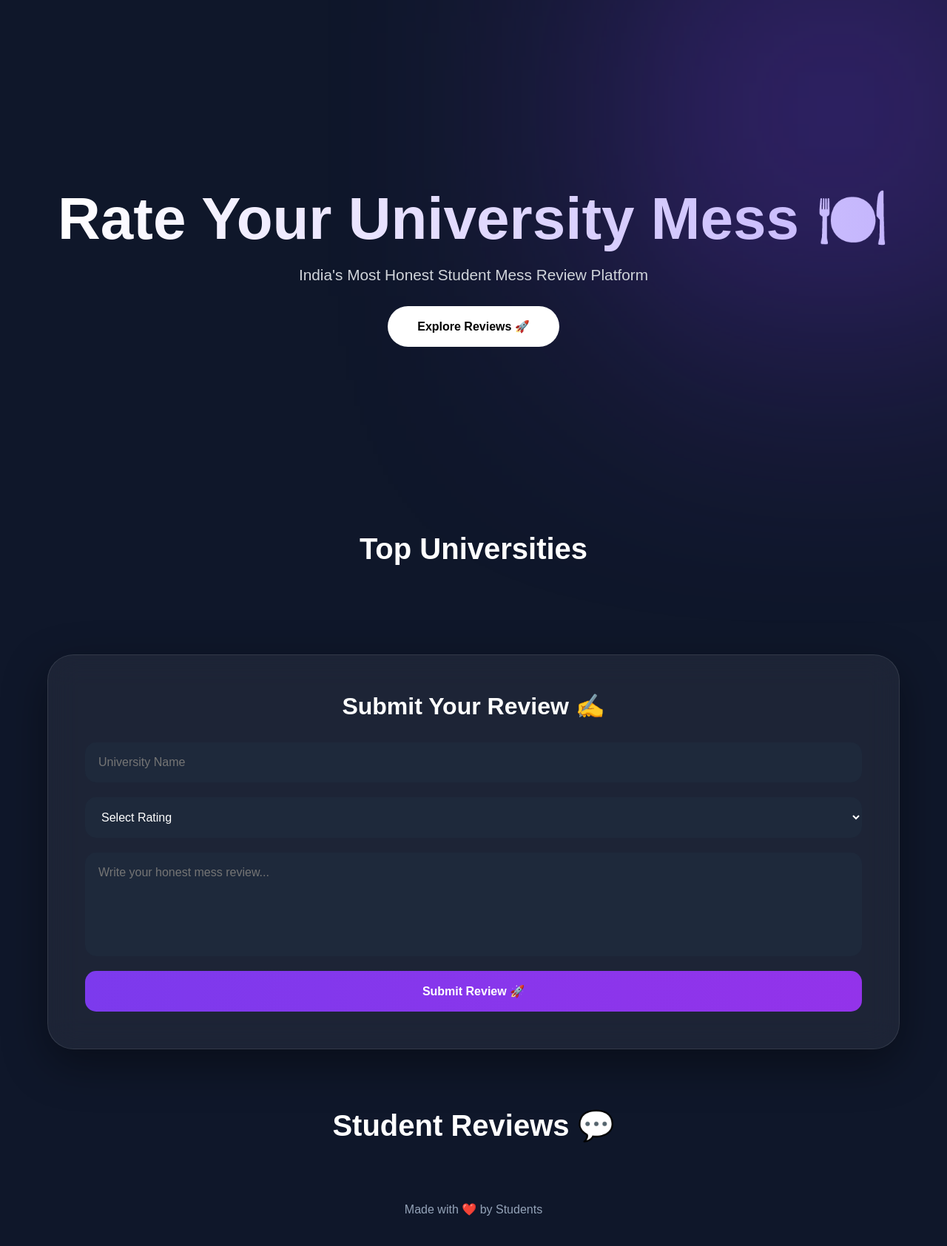
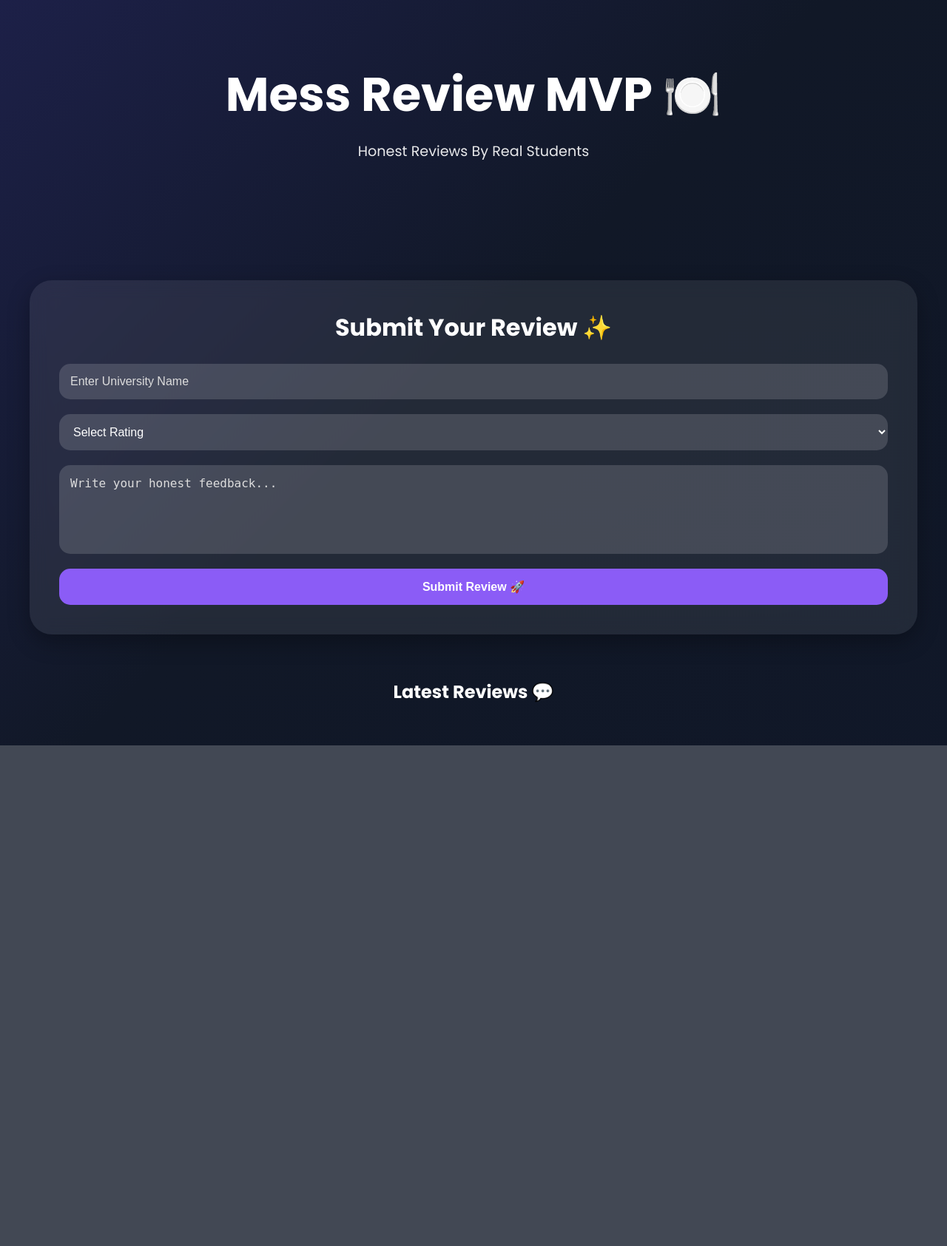
Before and after one commit to gv545312-glitch/mess-review-mvp, a Flask app: template templates/index.html in a window 1280 px wide. Shown: the whole page at 74% size. After the commit the page ends 1008 px from the top, so only its background shows below. Run offline with Flask 3, Linux system fonts and the light colour scheme; the template is opened without the code that fills it, so the values that code supplies are empty.

Commit message:
ultimate premium ui

```diff
--- a/templates/index.html
+++ b/templates/index.html
@@ -1,9 +1,12 @@
 <!DOCTYPE html>
 <html lang="en">
 <head>
-    <meta charset="UTF-8">
-    <meta name="viewport" content="width=device-width, initial-scale=1.0">
+    <meta charset="UTF-8" />
+    <meta name="viewport" content="width=device-width, initial-scale=1.0"/>
+
     <title>Mess Review MVP</title>
+
+    <link href="https://fonts.googleapis.com/css2?family=Poppins:wght@300;400;500;600;700&display=swap" rel="stylesheet">
 
     <style>
 
@@ -11,138 +14,105 @@
             margin:0;
             padding:0;
             box-sizing:border-box;
+        }
+
+        html{
             scroll-behavior:smooth;
-            font-family:Arial, sans-serif;
         }
 
         body{
-            background:#0f172a;
+            font-family:'Poppins',sans-serif;
+            background: linear-gradient(-45deg,#0f172a,#111827,#312e81,#7c3aed);
+            background-size:400% 400%;
+            animation: gradientBG 12s ease infinite;
             color:white;
-            overflow-x:hidden;
+            min-height:100vh;
+            padding:30px;
         }
 
-        .bg-blur{
-            position:fixed;
-            width:500px;
-            height:500px;
-            background:#7c3aed;
-            filter:blur(180px);
-            top:-100px;
-            right:-100px;
-            z-index:-1;
-            opacity:0.5;
+        @keyframes gradientBG{
+            0%{background-position:0% 50%;}
+            50%{background-position:100% 50%;}
+            100%{background-position:0% 50%;}
+        }
+
+        .hero{
+            text-align:center;
+            margin-bottom:50px;
+            padding:50px 20px;
+        }
+
+        .hero h1{
+            font-size:4rem;
+            margin-bottom:15px;
+            font-weight:700;
+        }
+
+        .hero p{
+            font-size:1.2rem;
+            opacity:0.9;
         }
 
         .container{
-            width:90%;
-            max-width:1300px;
+            max-width:1200px;
             margin:auto;
         }
 
-        /* HERO */
-
-        .hero{
-            min-height:90vh;
-            display:flex;
-            flex-direction:column;
-            justify-content:center;
-            align-items:center;
-            text-align:center;
-        }
-
-        .hero h1{
-            font-size:5rem;
-            line-height:1.1;
-            margin-bottom:20px;
-            background:linear-gradient(to right,#ffffff,#c4b5fd);
-            -webkit-background-clip:text;
-            -webkit-text-fill-color:transparent;
-        }
-
-        .hero p{
-            font-size:1.3rem;
-            color:#d1d5db;
-            margin-bottom:30px;
-        }
-
-        .hero-btn{
-            padding:18px 40px;
-            border:none;
-            border-radius:50px;
-            background:white;
-            color:black;
-            font-weight:bold;
-            font-size:1rem;
-            cursor:pointer;
-            transition:0.3s;
-        }
-
-        .hero-btn:hover{
-            transform:scale(1.08);
-        }
-
-        /* UNIVERSITY SECTION */
-
-        .section-title{
-            font-size:2.5rem;
-            margin-bottom:40px;
-            text-align:center;
-        }
-
-        .card-grid{
+        .university-grid{
             display:grid;
             grid-template-columns:repeat(auto-fit,minmax(250px,1fr));
-            gap:30px;
-            margin-bottom:80px;
+            gap:25px;
+            margin-bottom:60px;
         }
 
         .card{
-            position:relative;
+            background:rgba(255,255,255,0.1);
+            border:1px solid rgba(255,255,255,0.2);
+            border-radius:25px;
             overflow:hidden;
-            border-radius:25px;
-            transition:0.5s;
-            cursor:pointer;
-            height:320px;
+            backdrop-filter:blur(12px);
+            transition:0.4s;
+            box-shadow:0 10px 30px rgba(0,0,0,0.3);
+        }
+
+        .card:hover{
+            transform:translateY(-10px) scale(1.03);
+            box-shadow:0 20px 40px rgba(0,0,0,0.5);
         }
 
         .card img{
             width:100%;
-            height:100%;
+            height:200px;
             object-fit:cover;
-            transition:0.5s;
-        }
-
-        .card:hover img{
-            transform:scale(1.1);
         }
 
         .card-content{
-            position:absolute;
-            bottom:0;
-            width:100%;
-            padding:25px;
-            background:linear-gradient(to top,rgba(0,0,0,0.9),transparent);
+            padding:20px;
         }
 
-        .card-content h3{
+        .card h2{
             font-size:1.4rem;
+            margin-bottom:10px;
         }
 
-        /* FORM */
+        .stars{
+            color:#ffd700;
+            margin-top:8px;
+            font-size:1.1rem;
+        }
 
         .form-section{
-            background:rgba(255,255,255,0.06);
-            border:1px solid rgba(255,255,255,0.1);
-            border-radius:35px;
-            padding:50px;
-            backdrop-filter:blur(20px);
-            box-shadow:0 20px 60px rgba(0,0,0,0.4);
-            margin-bottom:80px;
+            background:rgba(255,255,255,0.08);
+            padding:40px;
+            border-radius:30px;
+            backdrop-filter:blur(12px);
+            margin-bottom:60px;
+            box-shadow:0 10px 30px rgba(0,0,0,0.3);
         }
 
         .form-section h2{
-            margin-bottom:30px;
             text-align:center;
+            margin-bottom:25px;
             font-size:2rem;
         }
 
@@ -153,114 +123,95 @@
         }
 
         input, textarea, select{
-            padding:18px;
+            padding:15px;
             border:none;
             border-radius:15px;
             font-size:1rem;
-            background:#1e293b;
+            outline:none;
+            background:rgba(255,255,255,0.15);
             color:white;
         }
 
         textarea{
-            min-height:140px;
+            min-height:120px;
             resize:none;
         }
 
+        input::placeholder,
+        textarea::placeholder{
+            color:#ddd;
+        }
+
         button{
-            background:linear-gradient(to right,#7c3aed,#9333ea);
+            padding:15px;
             border:none;
-            padding:18px;
             border-radius:15px;
-            font-weight:bold;
+            background:#8b5cf6;
+            color:white;
             font-size:1rem;
-            color:white;
+            font-weight:600;
             cursor:pointer;
             transition:0.3s;
         }
 
         button:hover{
-            transform:translateY(-3px);
+            background:#a855f7;
+            box-shadow:0 0 20px #a855f7;
+            transform:scale(1.02);
         }
 
-        /* REVIEWS */
+        .reviews{
+            margin-top:50px;
+        }
 
-        .review-box{
-            background:#1e293b;
+        .review-card{
+            background:rgba(255,255,255,0.08);
             padding:25px;
             border-radius:20px;
             margin-bottom:20px;
-            transition:0.3s;
+            backdrop-filter:blur(10px);
+            border:1px solid rgba(255,255,255,0.15);
         }
 
-        .review-box:hover{
-            transform:translateY(-5px);
-        }
-
-        .review-box h3{
+        .review-card h3{
             margin-bottom:10px;
         }
 
-        .stars{
-            color:gold;
-            margin-bottom:10px;
+        .review-card p{
+            margin-top:10px;
+            line-height:1.6;
         }
 
-        .date{
+        .review-date{
             margin-top:10px;
-            color:#94a3b8;
             font-size:0.9rem;
-        }
-
-        footer{
-            text-align:center;
-            padding:40px;
-            color:#94a3b8;
+            opacity:0.7;
         }
 
         @media(max-width:768px){
 
             .hero h1{
-                font-size:3rem;
+                font-size:2.5rem;
             }
 
-            .hero p{
-                font-size:1rem;
+            .form-section{
+                padding:25px;
             }
 
         }
 
     </style>
 </head>
-
 <body>
 
-<div class="bg-blur"></div>
+    <div class="hero">
+        <h1>Mess Review MVP 🍽️</h1>
+        <p>Honest Reviews By Real Students</p>
+    </div>
 
     <div class="container">
 
-    <!-- HERO -->
-
-    <section class="hero">
-
-        <h1>Rate Your University Mess 🍽️</h1>
-
-        <p>
-            India's Most Honest Student Mess Review Platform
-        </p>
-
-        <a href="#review-form">
-            <button class="hero-btn">
-                Explore Reviews 🚀
-            </button>
-        </a>
-
-    </section>
-
-    <!-- UNIVERSITIES -->
-
-    <h2 class="section-title">Top Universities</h2>
-
-    <div class="card-grid">
+        <div class="university-grid">
 
             {% for uni in universities %}
 
@@ -269,7 +220,13 @@
                 <img src="{{ uni.image }}" alt="{{ uni.name }}">
 
                 <div class="card-content">
-                <h3>{{ uni.name }}</h3>
+
+                    <h2>{{ uni.name }}</h2>
+
+                    <div class="stars">
+                        ⭐⭐⭐⭐⭐
+                    </div>
+
                 </div>
 
             </div>
@@ -278,46 +235,31 @@
 
         </div>
 
-    <!-- FORM -->
+        <div class="form-section">
 
-    <section class="form-section" id="review-form">
-
-        <h2>Submit Your Review ✍️</h2>
-
-        {% if errors %}
-
-            {% for error in errors %}
-                <p style="color:#f87171; margin-bottom:10px;">
-                    {{ error }}
-                </p>
-            {% endfor %}
-
-        {% endif %}
+            <h2>Submit Your Review ✨</h2>
 
             <form method="POST">
 
                 <input
                     type="text"
                     name="university_name"
-                placeholder="University Name"
+                    placeholder="Enter University Name"
                     required
                 >
 
                 <select name="rating" required>
-
                     <option value="">Select Rating</option>
-
                     <option value="1">1 Star</option>
-                <option value="2">2 Star</option>
-                <option value="3">3 Star</option>
-                <option value="4">4 Star</option>
-                <option value="5">5 Star</option>
-
+                    <option value="2">2 Stars</option>
+                    <option value="3">3 Stars</option>
+                    <option value="4">4 Stars</option>
+                    <option value="5">5 Stars</option>
                 </select>
 
                 <textarea
                     name="feedback"
-                placeholder="Write your honest mess review..."
+                    placeholder="Write your honest feedback..."
                     required
                 ></textarea>
 
@@ -327,29 +269,29 @@
 
             </form>
 
-    </section>
+        </div>
 
-    <!-- REVIEWS -->
+        <div class="reviews">
 
-    <h2 class="section-title">Student Reviews 💬</h2>
+            <h2 style="margin-bottom:25px; text-align:center;">
+                Latest Reviews 💬
+            </h2>
 
             {% for review in reviews %}
 
-    <div class="review-box">
+            <div class="review-card">
 
                 <h3>{{ review.university_name }}</h3>
 
                 <div class="stars">
-
                     {% for i in range(review.rating) %}
                         ⭐
                     {% endfor %}
-
                 </div>
 
                 <p>{{ review.feedback }}</p>
 
-        <div class="date">
+                <div class="review-date">
                     {{ review.created_at }}
                 </div>
 
@@ -359,9 +301,7 @@
 
         </div>
 
-<footer>
-    Made with ❤️ by Students
-</footer>
+    </div>
 
 </body>
 </html>
```
Lines whose indentation alone changed are shown as unchanged.
